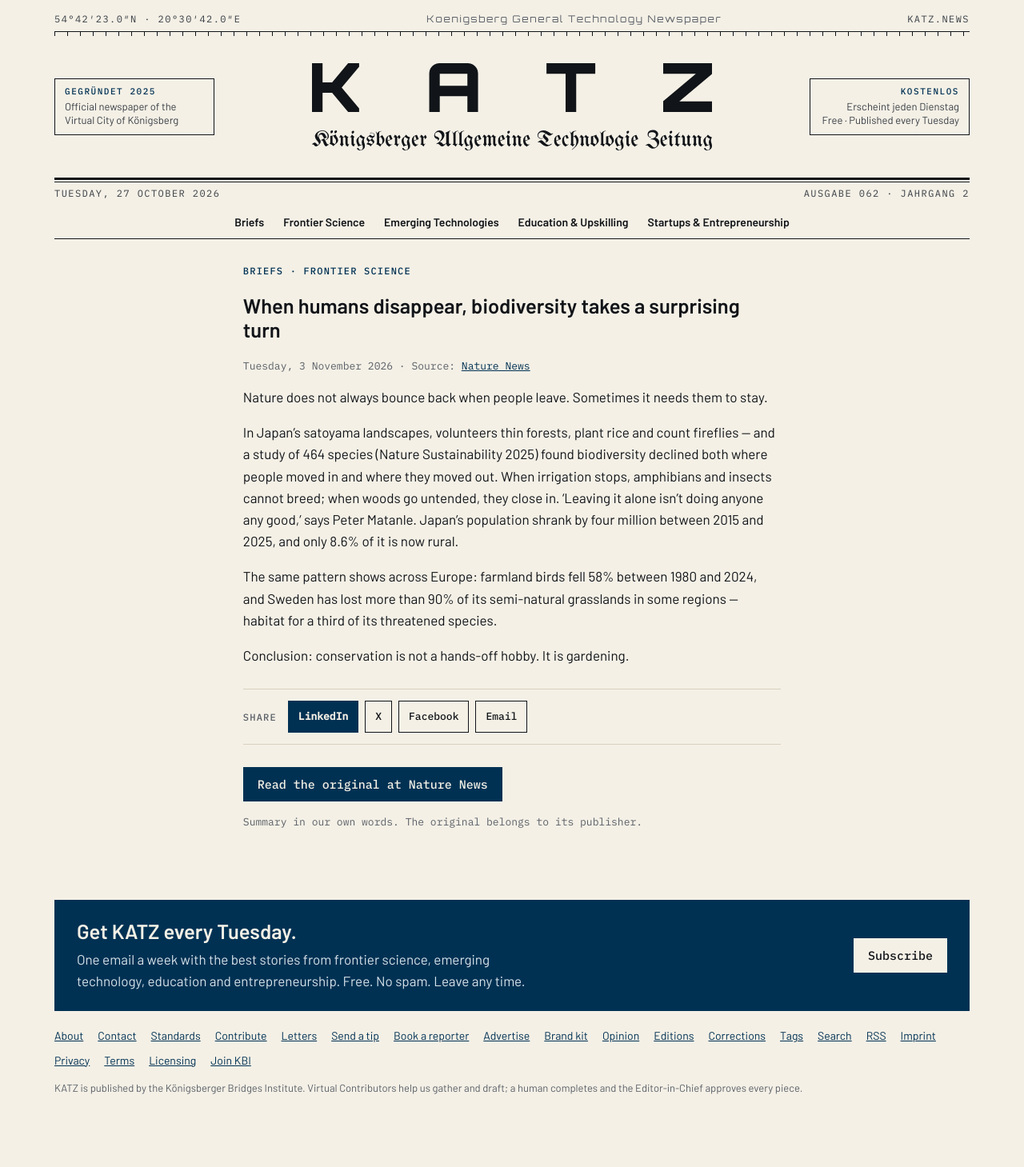
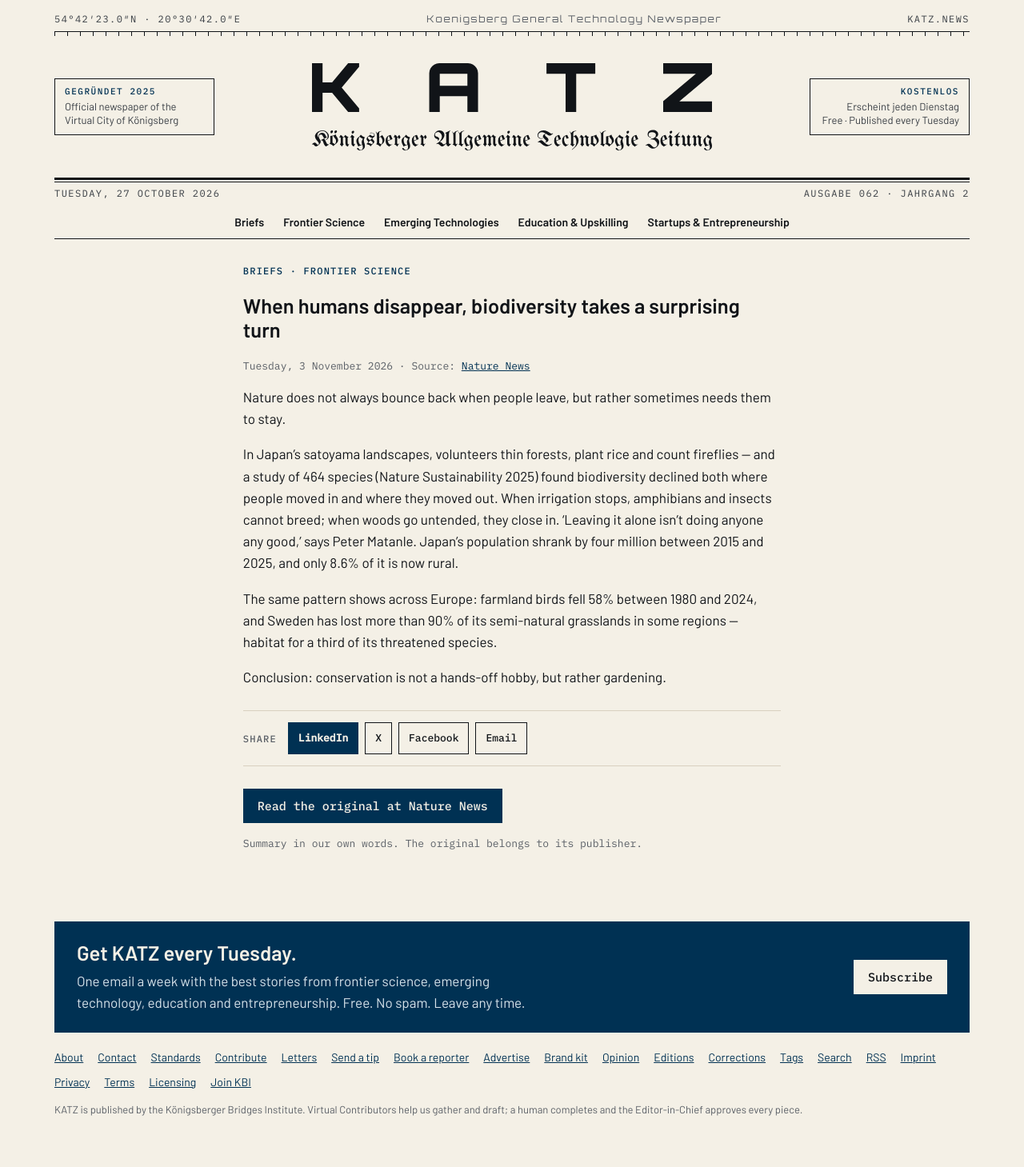
Before and after one commit to katz-news/katz.news, a Jekyll site: the page built from _posts/briefs/2026-11-04-when-humans-disappear-biodiversity-takes-a-surprising-turn.md, in a window 1280 px wide. Shown: the whole page at 80% size. Built offline with Jekyll 4.4.1, drawn with Linux system fonts in a browser that asks for light colours; before the commit the page ends 1432 px from its top, so only the background shows below that.

Commit message:
Publish 2026-11-05

```diff
--- a/_posts/briefs/2026-11-04-when-humans-disappear-biodiversity-takes-a-surprising-turn.md
+++ b/_posts/briefs/2026-11-04-when-humans-disappear-biodiversity-takes-a-surprising-turn.md
@@ -6,10 +6,10 @@ section: science
 source_name: Nature News
 source_url: https://www.nature.com/articles/d41586-026-03505-1
 ---
-Nature does not always bounce back when people leave. Sometimes it needs them to stay.
+Nature does not always bounce back when people leave, but rather sometimes needs them to stay.
 
 In Japan's satoyama landscapes, volunteers thin forests, plant rice and count fireflies — and a study of 464 species (Nature Sustainability 2025) found biodiversity declined both where people moved in and where they moved out. When irrigation stops, amphibians and insects cannot breed; when woods go untended, they close in. 'Leaving it alone isn't doing anyone any good,' says Peter Matanle. Japan's population shrank by four million between 2015 and 2025, and only 8.6% of it is now rural.
 
 The same pattern shows across Europe: farmland birds fell 58% between 1980 and 2024, and Sweden has lost more than 90% of its semi-natural grasslands in some regions — habitat for a third of its threatened species.
 
-Conclusion: conservation is not a hands-off hobby. It is gardening.
+Conclusion: conservation is not a hands-off hobby, but rather gardening.
```
